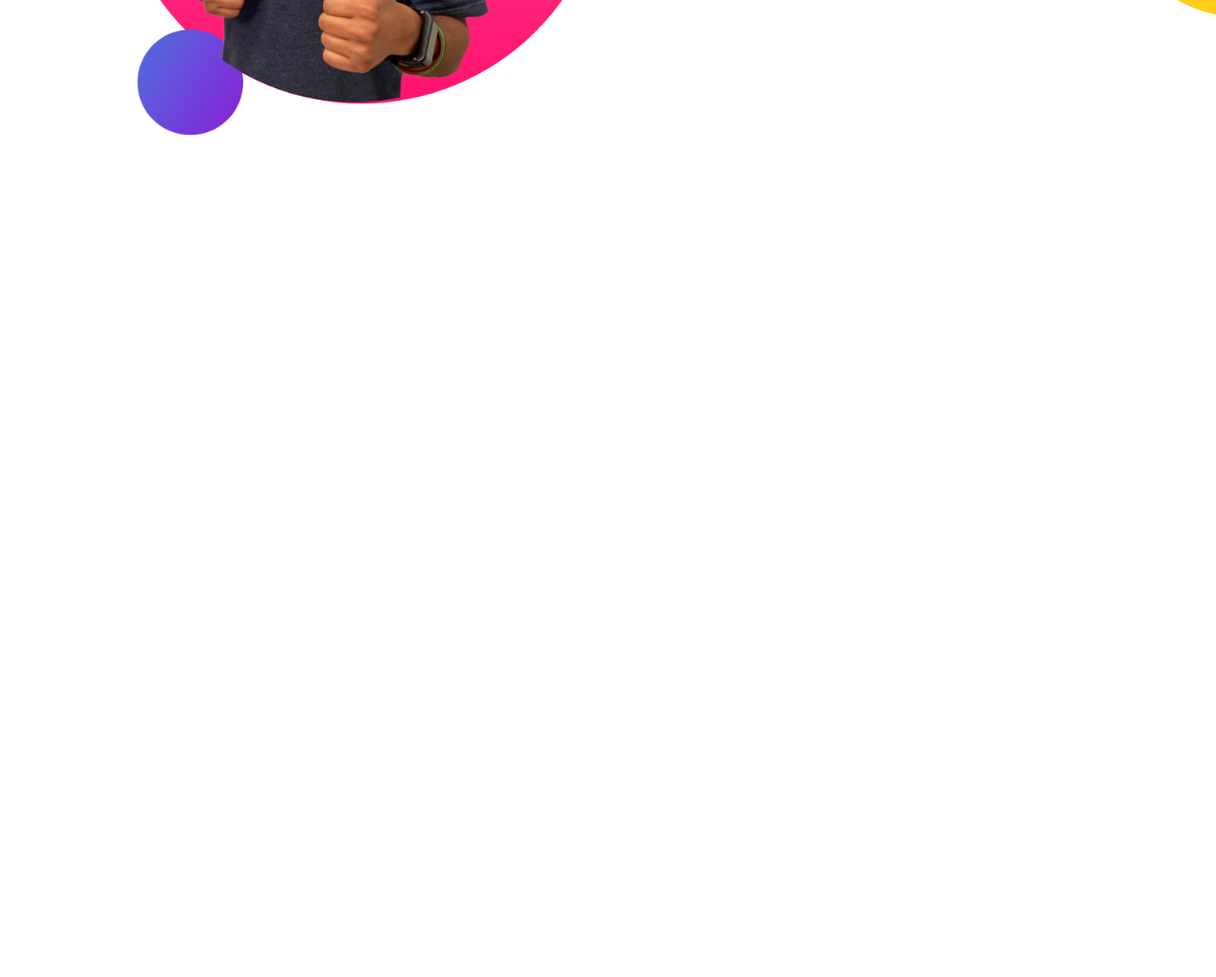
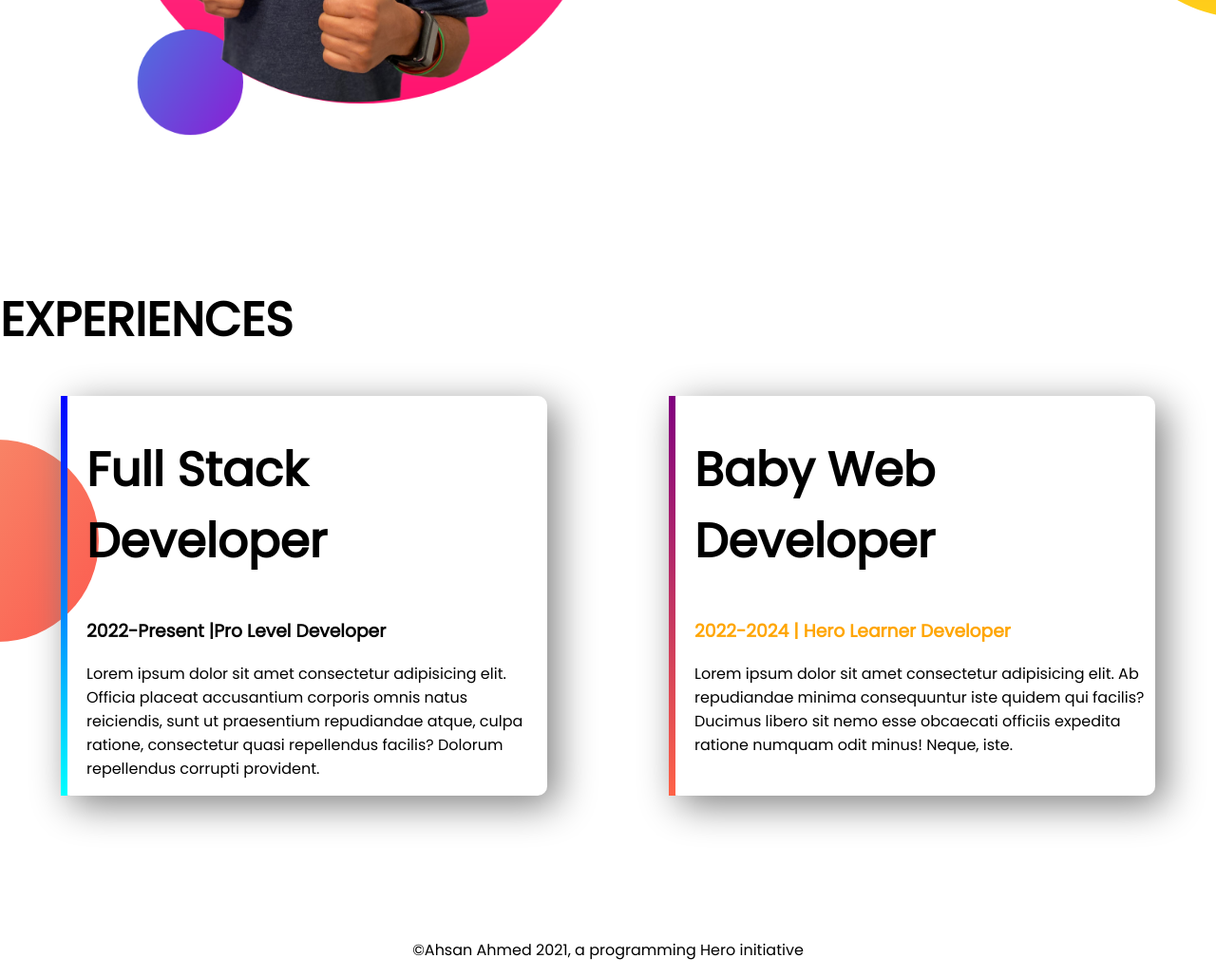
Before and after one commit to ahsanlisan/second-portfolio, a plain HTML site: page index.html in a window 1280 px wide. Shown: the part 1139-2168 px from the top of the page at 95% size. Before the commit the page ends 1439 px from the top, so only its background shows below. Drawn offline with Linux system fonts and the light colour scheme.

Commit message:
sea added

```diff
--- a/index.html
+++ b/index.html
@@ -46,6 +46,38 @@
         </div>
     </section>
 
+    <section class="experience-area">
+        <h1>EXPERIENCES</h1>
+        <div class=" flexi">
+
+            <div id="bina" class="experience-item">
+
+                <h1>Full Stack Developer</h1>
+                <h3>2022-Present |Pro Level Developer</h3>
+                <p>Lorem ipsum dolor sit amet consectetur adipisicing elit. Officia placeat accusantium corporis omnis
+                    natus
+                    reiciendis, sunt ut praesentium repudiandae atque, culpa ratione, consectetur quasi repellendus
+                    facilis?
+                    Dolorum repellendus corrupti provident.</p>
+            </div>
+
+            <div id="liton" class="experience-item">
+                <h1>Baby Web Developer</h1>
+                <h3 class="orange-color">2022-2024 | Hero Learner Developer</h3>
+                <p>Lorem ipsum dolor sit amet consectetur adipisicing elit. Ab repudiandae minima consequuntur iste
+                    quidem
+                    qui facilis? Ducimus libero sit nemo esse obcaecati officiis expedita ratione numquam odit minus!
+                    Neque,
+                    iste.</p>
+            </div>
+        </div>
+        </div>
+
+    </section>
+    <footer>
+        <p>©Ahsan Ahmed 2021, a programming Hero initiative</p>
+    </footer>
+
 </body>
 
 </html>
--- a/style.css
+++ b/style.css
@@ -40,3 +40,30 @@ body{
         background-repeat: no-repeat;
         background-position: right;
     }
+    .experience-area{
+        background-image: url(images/exp-bg.png);
+        background-repeat: no-repeat;
+        background-position: left;
+
+    }
+    .experience-item{
+        width: 40%;
+        margin-left: 5%;
+        margin-right: 5%;
+        padding-left: 20px;
+        border-radius: 10px;
+        box-shadow: 10px 10px 40px gray;
+    }
+    #bina{
+        border-left: 7px solid;
+    border-image: linear-gradient(blue, cyan);
+    border-image-slice: 1;
+    }
+    #liton{
+        border-left: 7px solid;
+     border-image: linear-gradient(purple,tomato);
+     border-image-slice: 1;
+     }
+     footer p{
+        text-align: center;
+    }
```
